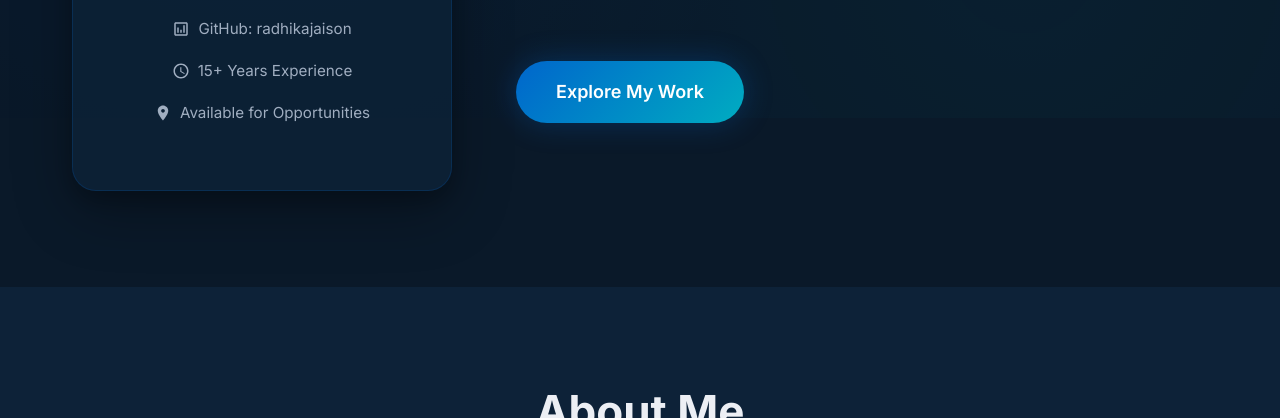
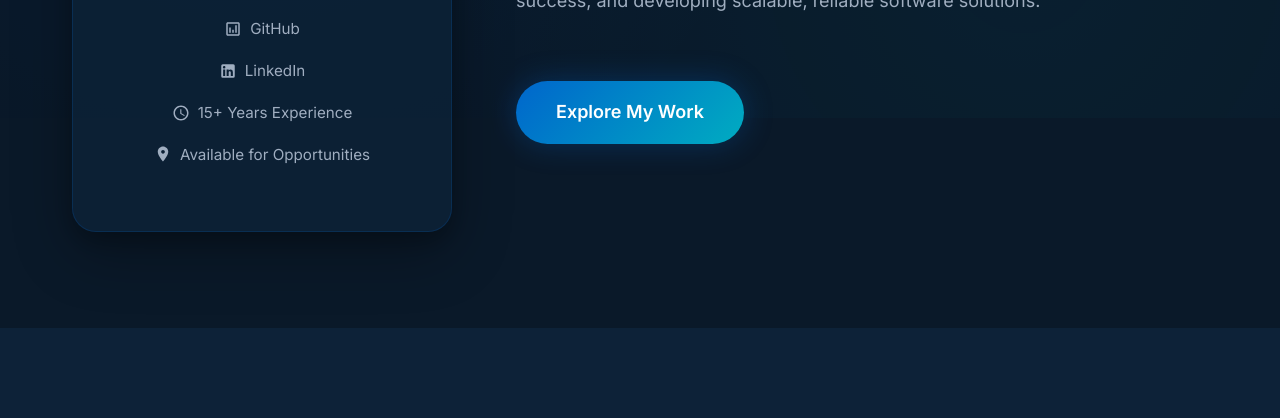
Before and after one commit to radhikajaison/DevbyRad.com, a plain HTML site: page index.html in a window 1280 px wide. Shown: the part 682-1100 px from the top of the page. Drawn offline with Linux system fonts and the light colour scheme.

Commit message:
Add LinkedIn contact link to profile card

```diff
--- a/index.html
+++ b/index.html
@@ -52,8 +52,14 @@
                     d="M19 3H5c-1.1 0-2 .9-2 2v14c0 1.1.9 2 2 2h14c1.1 0 2-.9 2-2V5c0-1.1-.9-2-2-2zm0 16H5V5h14v14z" />
                   <path d="M7 10h2v7H7zm8-3h2v10h-2zm-4 6h2v4h-2z" />
                 </svg>
-                <a href="https://github.com/radhikajaison" target="_blank" class="contact-link">GitHub:
-                  radhikajaison</a>
+                <a href="https://github.com/radhikajaison" target="_blank" class="contact-link">GitHub</a>
+              </div>
+              <div class="contact-item">
+                <svg xmlns="http://www.w3.org/2000/svg" viewBox="0 0 24 24">
+                  <path
+                    d="M19 3a2 2 0 0 1 2 2v14a2 2 0 0 1-2 2H5a2 2 0 0 1-2-2V5a2 2 0 0 1 2-2h14m-.5 15.5v-5.3a3.26 3.26 0 0 0-3.26-3.26c-.85 0-1.84.52-2.32 1.3v-1.11h-2.79v8.37h2.79v-4.93c0-.77.62-1.4 1.39-1.4a1.4 1.4 0 0 1 1.4 1.4v4.93h2.79M6.88 8.56a1.68 1.68 0 0 0 1.68-1.68c0-.93-.75-1.69-1.68-1.69a1.69 1.69 0 0 0-1.69 1.69c0 .93.76 1.68 1.69 1.68m1.39 9.94v-8.37H5.5v8.37h2.77z" />
+                </svg>
+                <a href="https://linkedin.com/in/radhika-jaison" target="_blank" class="contact-link">LinkedIn</a>
               </div>
               <div class="contact-item">
                 <svg xmlns="http://www.w3.org/2000/svg" viewBox="0 0 24 24">
```
